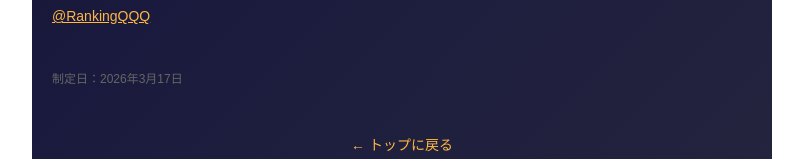
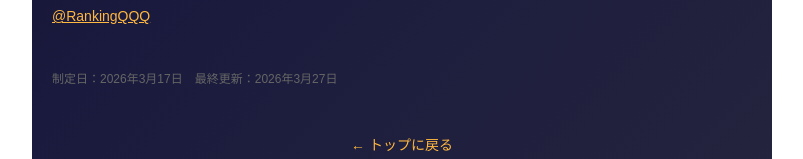
Before and after one commit to YRYK1985/tokai-battle, a Next.js app: page /privacy in a window 1280 px wide. Shown: the part 694-853 px from the top of the page, without its empty margins (238-1041 px from the left). Built offline with nearby package versions, Linux system fonts and the light colour scheme.

Commit message:
最終更新日を3月27日に更新

```diff
--- a/app/about/page.js
+++ b/app/about/page.js
@@ -72,7 +72,7 @@ export default function AboutPage() {
         再生回数やいいね数はランキング順位には影響しません。
       </Section>
 
-      <p style={{ marginTop: '40px', fontSize: '12px', color: '#666' }}>最終更新：2026年3月25日</p>
+      <p style={{ marginTop: '40px', fontSize: '12px', color: '#666' }}>最終更新：2026年3月27日</p>
 
       <div style={{ marginTop: '40px', textAlign: 'center' }}>
         <a href="/" style={{ color: '#ffb840', fontSize: '14px', textDecoration: 'none' }}>← トップに戻る</a>
--- a/app/privacy/page.js
+++ b/app/privacy/page.js
@@ -60,7 +60,7 @@ export default function PrivacyPage() {
         </a>
       </Section>
 
-      <p style={{ marginTop: '40px', fontSize: '12px', color: '#666' }}>制定日：2026年3月17日</p>
+      <p style={{ marginTop: '40px', fontSize: '12px', color: '#666' }}>制定日：2026年3月17日　最終更新：2026年3月27日</p>
 
       <div style={{ marginTop: '40px', textAlign: 'center' }}>
         <a href="/" style={{ color: '#ffb840', fontSize: '14px', textDecoration: 'none' }}>← トップに戻る</a>
```
